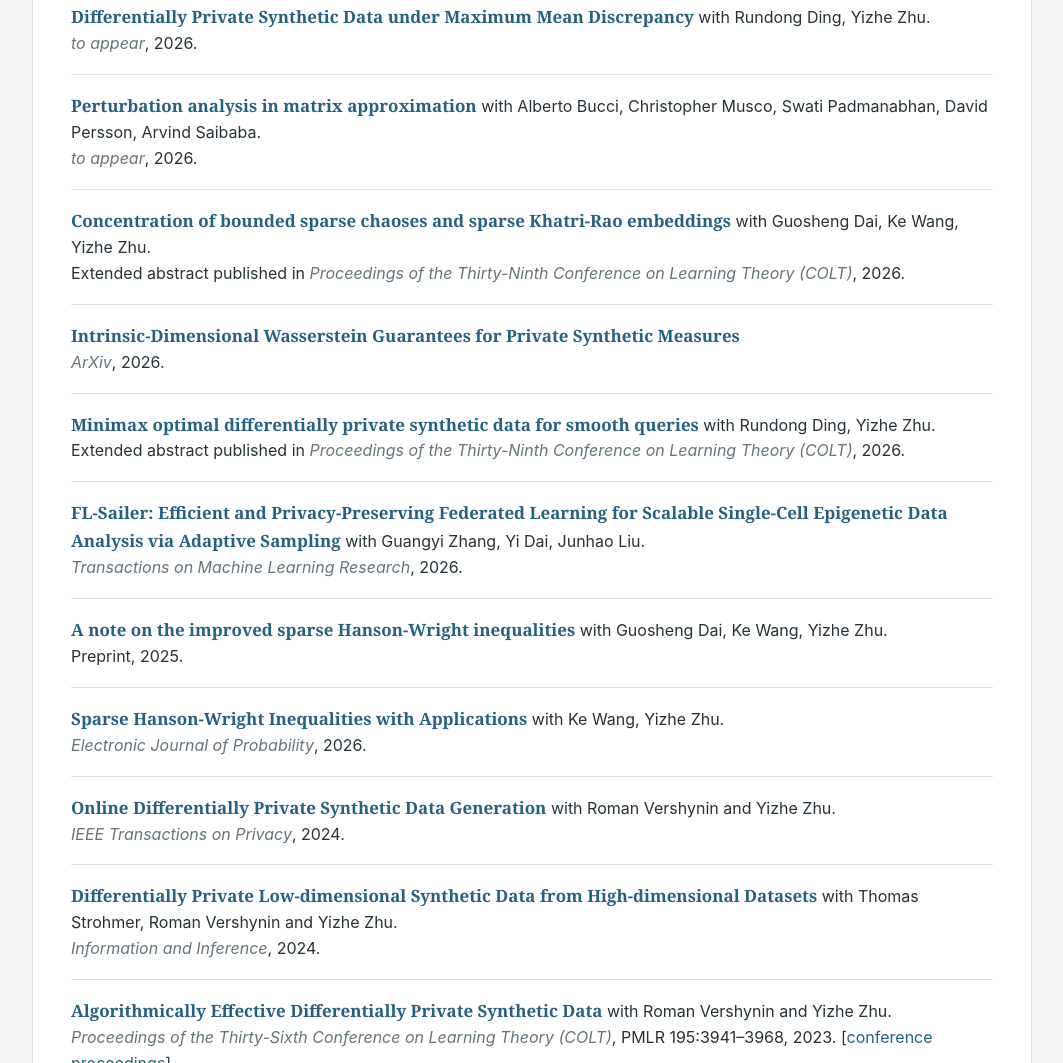
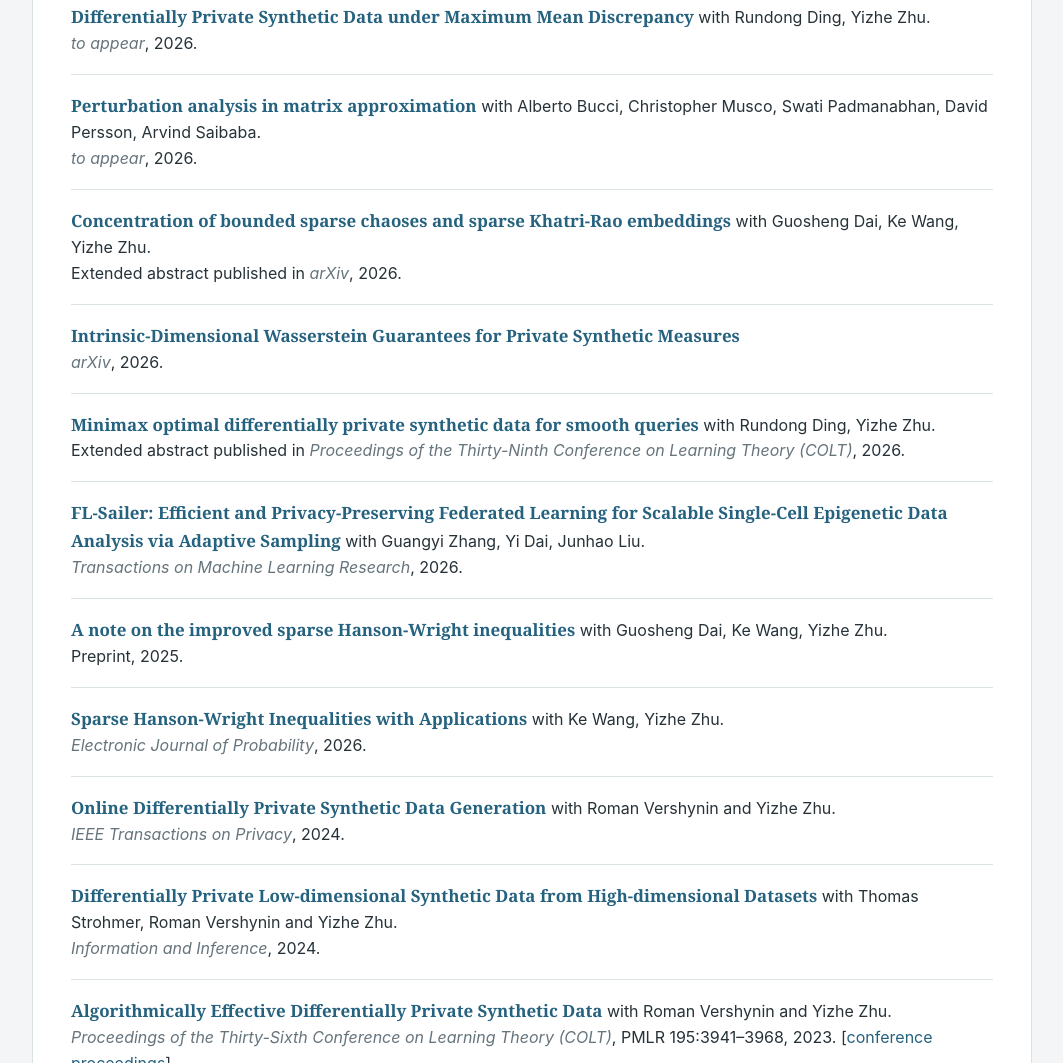
Before and after one commit to kasanhyy/kasanhyy.github.io, a plain HTML site: page index.html in a window 1280 px wide. Shown: the part 705-1768 px from the top of the page, without its empty margins (108-1171 px from the left). Drawn offline with Linux system fonts and the light colour scheme.

Commit message:
fix error

```diff
--- a/index.html
+++ b/index.html
@@ -60,8 +60,8 @@
         <ul class="publication-list">
           <li><a href="https://arxiv.org/abs/2609.28875" target="_blank" rel="noreferrer">Differentially Private Synthetic Data under Maximum Mean Discrepancy</a> with Rundong Ding, Yizhe Zhu.<br /><em>to appear</em>, 2026.</li>
           <li><a href="https://arxiv.org/abs/2609.28875" target="_blank" rel="noreferrer">Perturbation analysis in matrix approximation</a> with Alberto Bucci, Christopher Musco, Swati Padmanabhan, David Persson, Arvind Saibaba.<br /><em>to appear</em>, 2026.</li>
-          <li><a href="https://arxiv.org/abs/2609.28875" target="_blank" rel="noreferrer">Concentration of bounded sparse chaoses and sparse Khatri-Rao embeddings</a> with Guosheng Dai, Ke Wang, Yizhe Zhu.<br />Extended abstract published in <em>Proceedings of the Thirty-Ninth Conference on Learning Theory (COLT)</em>, 2026.</li>
-          <li><a href="https://arxiv.org/abs/2609.17624" target="_blank" rel="noreferrer">Intrinsic-Dimensional Wasserstein Guarantees for Private Synthetic Measures</a><br /> <em>ArXiv</em>, 2026.</li>
+          <li><a href="https://arxiv.org/abs/2609.28875" target="_blank" rel="noreferrer">Concentration of bounded sparse chaoses and sparse Khatri-Rao embeddings</a> with Guosheng Dai, Ke Wang, Yizhe Zhu.<br />Extended abstract published in <em>arXiv</em>, 2026.</li>
+          <li><a href="https://arxiv.org/abs/2609.17624" target="_blank" rel="noreferrer">Intrinsic-Dimensional Wasserstein Guarantees for Private Synthetic Measures</a><br /> <em>arXiv</em>, 2026.</li>
           <li><a href="https://arxiv.org/abs/2602.01607" target="_blank" rel="noreferrer">Minimax optimal differentially private synthetic data for smooth queries</a> with Rundong Ding, Yizhe Zhu.<br />Extended abstract published in <em>Proceedings of the Thirty-Ninth Conference on Learning Theory (COLT)</em>, 2026.</li>
           <li><a href="https://arxiv.org/abs/2605.04519" target="_blank" rel="noreferrer">FL-Sailer: Efficient and Privacy-Preserving Federated Learning for Scalable Single-Cell Epigenetic Data Analysis via Adaptive Sampling</a> with Guangyi Zhang, Yi Dai, Junhao Liu.<br /><em>Transactions on Machine Learning Research</em>, 2026.</li>
           <li><a href="https://arxiv.org/abs/2505.20799" target="_blank" rel="noreferrer">A note on the improved sparse Hanson-Wright inequalities</a> with Guosheng Dai, Ke Wang, Yizhe Zhu.<br />Preprint, 2025.</li>
```
